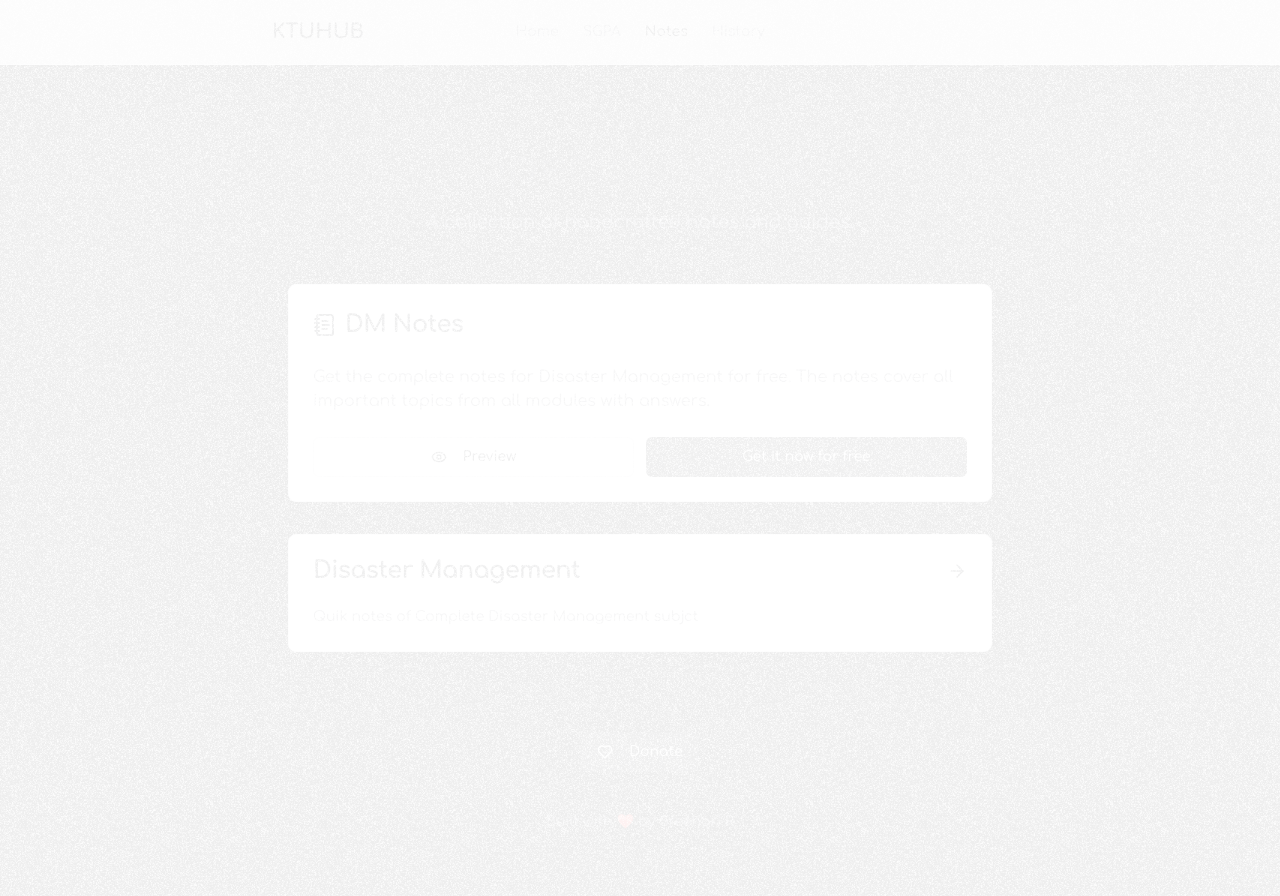
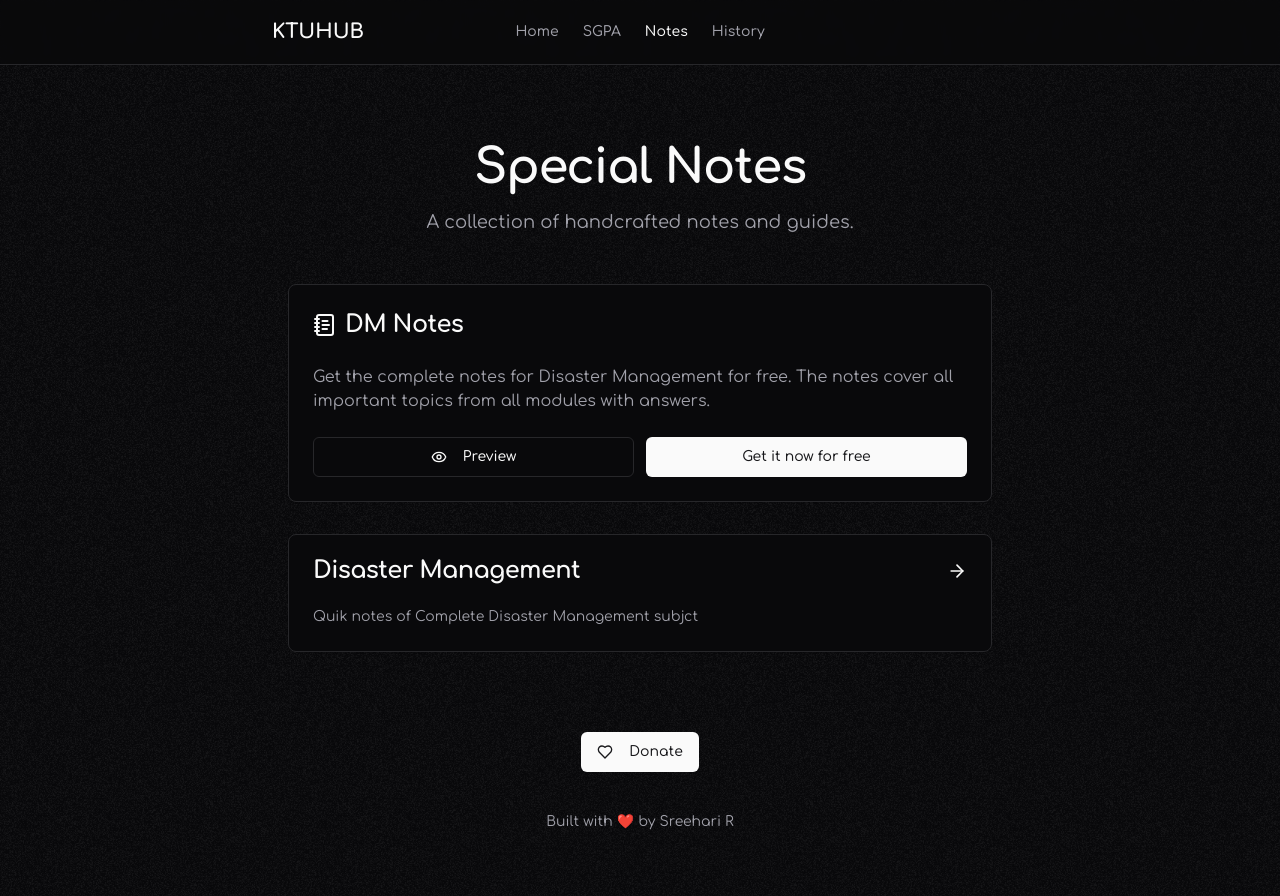
Before and after one commit to Sree14hari/ktu-pyqs, a Next.js app: page /notes in a window 1280 px wide. Built offline with nearby package versions, Linux system fonts and the light colour scheme.

Commit message:
change it to dark theme on;y

```diff
--- a/src/app/globals.css
+++ b/src/app/globals.css
@@ -9,25 +9,25 @@ body {
 
 @layer base {
   :root {
-    --background: 0 0% 100%;
-    --foreground: 240 10% 3.9%;
-    --card: 0 0% 100%;
-    --card-foreground: 240 10% 3.9%;
-    --popover: 0 0% 100%;
-    --popover-foreground: 240 10% 3.9%;
-    --primary: 240 5.9% 10%;
-    --primary-foreground: 0 0% 98%;
-    --secondary: 240 4.8% 95.9%;
-    --secondary-foreground: 240 5.9% 10%;
-    --muted: 240 4.8% 95.9%;
-    --muted-foreground: 240 3.8% 46.1%;
-    --accent: 240 4.8% 95.9%;
-    --accent-foreground: 240 5.9% 10%;
-    --destructive: 0 84.2% 60.2%;
+    --background: 240 10% 3.9%;
+    --foreground: 0 0% 98%;
+    --card: 240 10% 3.9%;
+    --card-foreground: 0 0% 98%;
+    --popover: 240 10% 3.9%;
+    --popover-foreground: 0 0% 98%;
+    --primary: 0 0% 98%;
+    --primary-foreground: 240 5.9% 10%;
+    --secondary: 240 3.7% 15.9%;
+    --secondary-foreground: 0 0% 98%;
+    --muted: 240 3.7% 15.9%;
+    --muted-foreground: 240 5% 64.9%;
+    --accent: 240 3.7% 15.9%;
+    --accent-foreground: 0 0% 98%;
+    --destructive: 0 62.8% 30.6%;
     --destructive-foreground: 0 0% 98%;
-    --border: 240 5.9% 90%;
-    --input: 240 5.9% 90%;
-    --ring: 240 5.9% 10%;
+    --border: 240 3.7% 15.9%;
+    --input: 240 3.7% 15.9%;
+    --ring: 240 4.9% 83.9%;
     --radius: 0.5rem;
     --chart-1: 220 70% 50%;
     --chart-2: 160 60% 45%;
--- a/src/app/layout.tsx
+++ b/src/app/layout.tsx
@@ -25,7 +25,7 @@ export default function RootLayout({
 }>) {
 
   return (
-    <html lang="en" className="h-full" suppressHydrationWarning>
+    <html lang="en" className="dark h-full" suppressHydrationWarning>
       <head>
         <link rel="preconnect" href="https://fonts.googleapis.com" />
         <link rel="preconnect" href="https://fonts.gstatic.com" crossOrigin="anonymous" />
--- a/src/components/ui/card.tsx
+++ b/src/components/ui/card.tsx
@@ -30,10 +30,10 @@ const CardHeader = React.forwardRef<
 CardHeader.displayName = "CardHeader"
 
 const CardTitle = React.forwardRef<
-  HTMLDivElement,
-  React.HTMLAttributes<HTMLDivElement>
+  HTMLParagraphElement,
+  React.HTMLAttributes<HTMLHeadingElement>
 >(({ className, ...props }, ref) => (
-  <div
+  <h3
     ref={ref}
     className={cn(
       "text-2xl font-semibold leading-none tracking-tight",
@@ -45,10 +45,10 @@ const CardTitle = React.forwardRef<
 CardTitle.displayName = "CardTitle"
 
 const CardDescription = React.forwardRef<
-  HTMLDivElement,
-  React.HTMLAttributes<HTMLDivElement>
+  HTMLParagraphElement,
+  React.HTMLAttributes<HTMLParagraphElement>
 >(({ className, ...props }, ref) => (
-  <div
+  <p
     ref={ref}
     className={cn("text-sm text-muted-foreground", className)}
     {...props}
--- a/src/components/ui/menubar.tsx
+++ b/src/components/ui/menubar.tsx
@@ -6,35 +6,15 @@ import { Check, ChevronRight, Circle } from "lucide-react"
 
 import { cn } from "@/lib/utils"
 
-function MenubarMenu({
-  ...props
-}: React.ComponentProps<typeof MenubarPrimitive.Menu>) {
-  return <MenubarPrimitive.Menu {...props} />
-}
+const MenubarMenu = MenubarPrimitive.Menu
 
-function MenubarGroup({
-  ...props
-}: React.ComponentProps<typeof MenubarPrimitive.Group>) {
-  return <MenubarPrimitive.Group {...props} />
-}
+const MenubarGroup = MenubarPrimitive.Group
 
-function MenubarPortal({
-  ...props
-}: React.ComponentProps<typeof MenubarPrimitive.Portal>) {
-  return <MenubarPrimitive.Portal {...props} />
-}
+const MenubarPortal = MenubarPrimitive.Portal
 
-function MenubarRadioGroup({
-  ...props
-}: React.ComponentProps<typeof MenubarPrimitive.RadioGroup>) {
-  return <MenubarPrimitive.RadioGroup {...props} />
-}
+const MenubarSub = MenubarPrimitive.Sub
 
-function MenubarSub({
-  ...props
-}: React.ComponentProps<typeof MenubarPrimitive.Sub>) {
-  return <MenubarPrimitive.Sub data-slot="menubar-sub" {...props} />
-}
+const MenubarRadioGroup = MenubarPrimitive.RadioGroup
 
 const Menubar = React.forwardRef<
   React.ElementRef<typeof MenubarPrimitive.Root>,
@@ -234,7 +214,7 @@ const MenubarShortcut = ({
     />
   )
 }
-MenubarShortcut.displayname = "MenubarShortcut"
+MenubarShortcut.displayName = "MenubarShortcut"
 
 export {
   Menubar,
```
